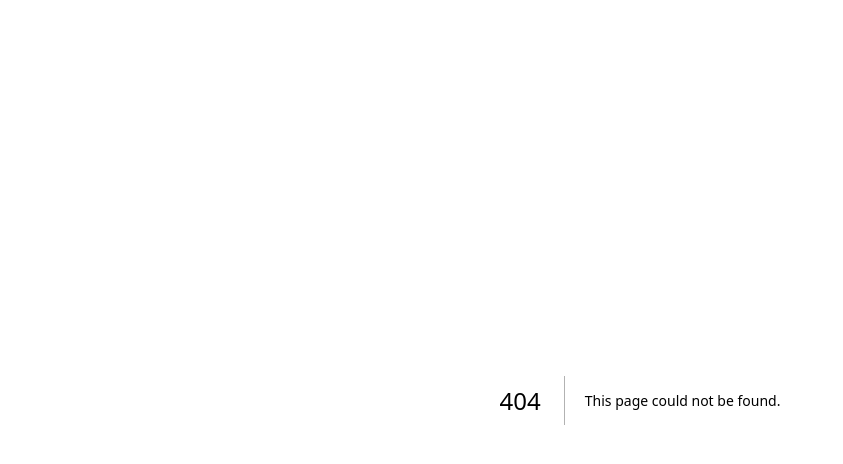
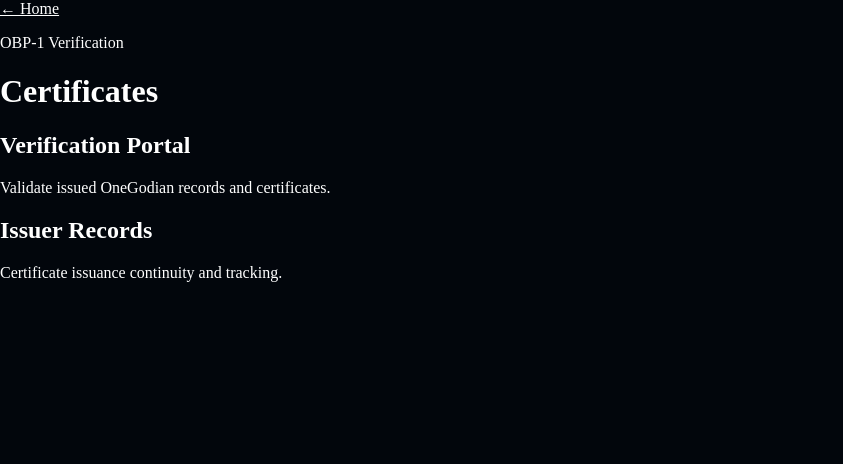
Before and after one commit to ohi-stack/onegodian-app-deploy, a Next.js app: page /certificates in a window 1280 px wide. Before the commit this address had no page. Shown: the top 464 px of the page, without its empty margins (0-843 px from the left). Built offline with nearby package versions, Linux system fonts and the light colour scheme.

Commit message:
Add certificates route

```diff
--- /dev/null
+++ b/src/app/certificates/page.tsx
@@ -0,0 +1,3 @@
+export default function CertificatesPage(){
+return <main className="page"><a href="/">← Home</a><p className="kicker">OBP-1 Verification</p><h1>Certificates</h1><div className="grid"><article className="card"><h2>Verification Portal</h2><p>Validate issued OneGodian records and certificates.</p></article><article className="card"><h2>Issuer Records</h2><p>Certificate issuance continuity and tracking.</p></article></div></main>
+}
```
